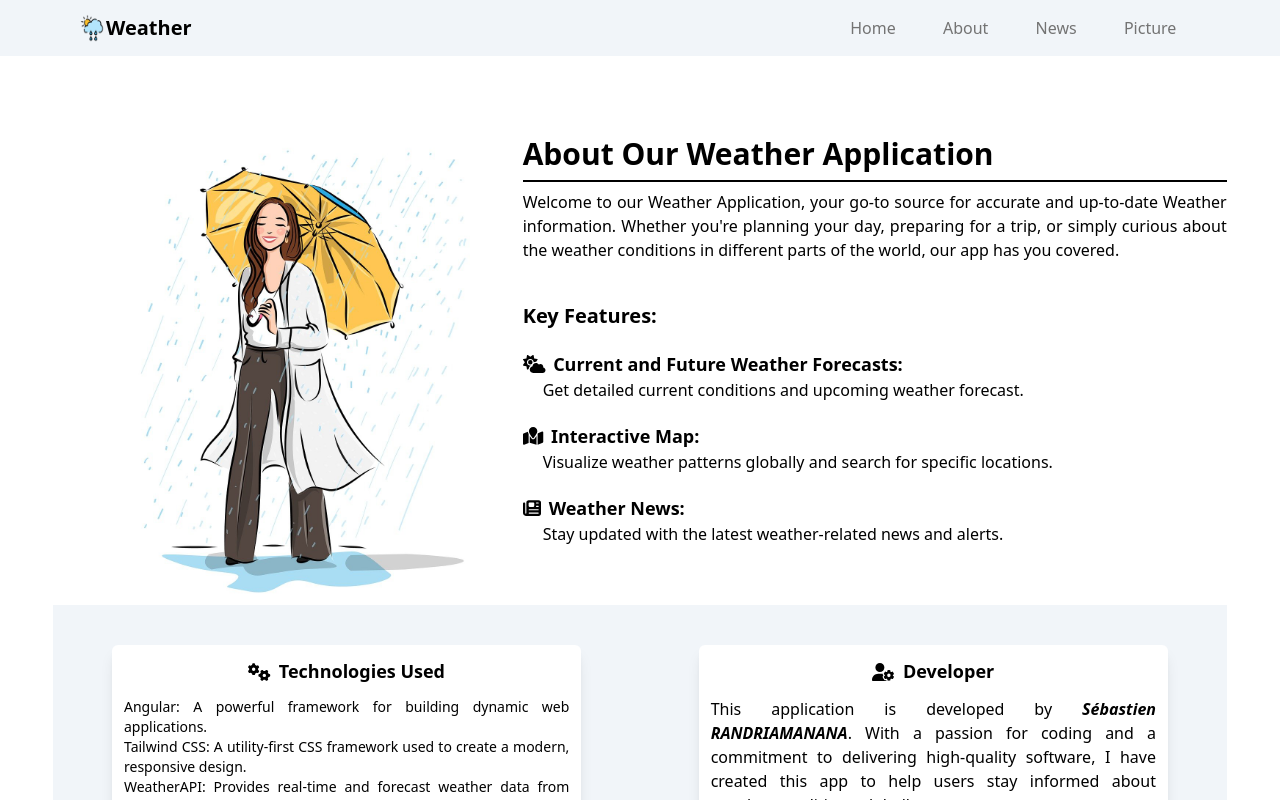
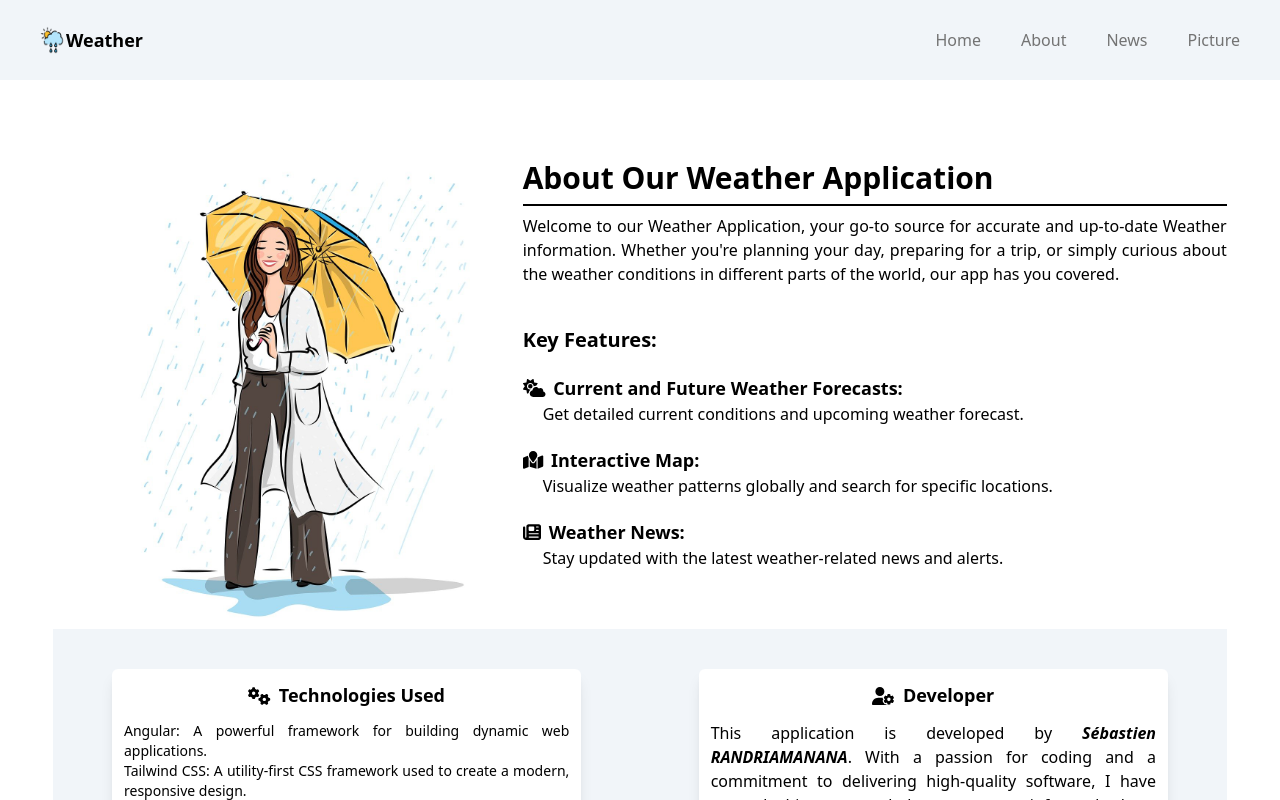
Before and after one commit to Ainasebastien56/Weather, an Angular app: page /about in a window 1280 px wide. Shown: the top 800 px of the page. Built offline with nearby package versions, Linux system fonts and the light colour scheme; what ngx-leaflet would draw is missing.

Commit message:
change navbar

```diff
--- a/src/app/home/home.component.ts
+++ b/src/app/home/home.component.ts
@@ -1,4 +1,4 @@
-import { Component, OnInit } from '@angular/core';
+import { Component, OnInit, Output, EventEmitter } from '@angular/core';
 import { faArrowAltCircleRight } from '@fortawesome/free-solid-svg-icons';
 import { WeatherService } from '../weather.service';
 
@@ -10,26 +10,28 @@ import { WeatherService } from '../weather.service';
 export class HomeComponent implements OnInit {
   city:string = 'Antananarivo';
   weather:any;
+  @Output() location = new EventEmitter<string>();
+
   faArrowAltCircleRight = faArrowAltCircleRight ;
+
 
   constructor(private weatherService : WeatherService ){}
 
   ngOnInit(): void {
-    this.getCurrentWeather(this.city)
+    this.getCurrentWeather(this.city);
 
   }
 
   getCurrentWeather(city:string){
     this.weatherService.getWeather(city).subscribe(
       data=>{
-        this.weather = data
-        console.log(this.weather);
-
+        this.weather = data;
       }
     )
   }
 
   onSearch(city: string){
+    this.location.emit(city);
       this.getCurrentWeather(city)
 
   }
--- a/src/app/main/main.component.html
+++ b/src/app/main/main.component.html
@@ -1,7 +1,7 @@
 <div class="md:overflow-x-hidden mb-0 pb-0">
   <app-navbar></app-navbar>
-  <app-home></app-home>
-  <app-weekly-forecast></app-weekly-forecast>
+  <app-home (location)="onLocation($event)"></app-home>
+  <app-weekly-forecast [city]="location"></app-weekly-forecast>
   <app-map></app-map>
   <app-footer></app-footer>
 </div>
--- a/src/app/main/main.component.ts
+++ b/src/app/main/main.component.ts
@@ -1,4 +1,4 @@
-import { Component } from '@angular/core';
+import { Component, Input } from '@angular/core';
 
 @Component({
   selector: 'app-main',
@@ -6,5 +6,10 @@ import { Component } from '@angular/core';
   styleUrls: ['./main.component.sass']
 })
 export class MainComponent {
+  location : string = 'Antananarivo';
+
+  onLocation(city:string){
+      this.location = city;
+  }
 
 }
--- a/src/app/navbar/navbar.component.html
+++ b/src/app/navbar/navbar.component.html
@@ -1,40 +1,29 @@
-<nav class=" hidden md:flex top-0 fixed w-full justify-between items-center px-20 py-3.5 font-sans bg-slate-100">
-    <div class="flex font-bold text-xl">
+<nav class=" bg-white lg:bg-slate-100">
+  <div class="container px-2 lg:px-10 mx-auto flex flex-col lg:flex-row justify-between items-start lg:items-center lg:py-5">
+    <div class="text-lg font-bold w-full lg:w-auto py-5 lg:py-0">
+        <a href="#" class="flex justify-center">
           <img src="assets/logo.png" alt="logo" class="w-6 mr-0.5">
           <span>Weather</span>
+        </a>
     </div>
-  <ul class="flex justify-end w-2/6 justify-around text-neutral-500">
-    <li  class="hover:scale-125 transition-all duration-300 ease-in-out"><a routerLink="/" class="hover:text-black ">Home</a></li>
-    <li (click)="onActive('/about')" class="hover:scale-125 transition-all duration-300 ease-in-out"><a routerLink="/about" class="hover:text-black transition-all ">About</a></li>
-    <li (click)="onActive('/news')" class="hover:scale-125 transition-all duration-300 ease-in-out"><a routerLink="/news" class="hover:text-black transition-all">News</a></li>
-    <li (click)="onActive('/picture')" class="hover:scale-125 transition-all duration-300 ease-in-out"><a routerLink="/picture" class="hover:text-black transition-all">Picture</a></li>
-  </ul>
-</nav>
-
-
-
-
-<nav class="bg-white border-gray-200 dark:bg-gray-900">
-    <div class="flex flex-wrap items-center justify-between max-w-screen-xl mx-auto p-4">
-        <div class="flex items-center md:order-2 space-x-1 md:space-x-2 rtl:space-x-reverse">
-            <button data-collapse-toggle="mega-menu" type="button" class="inline-flex items-center p-2 w-10 h-10 justify-center text-sm text-gray-500 rounded-lg md:hidden hover:bg-gray-100 focus:outline-none focus:ring-2 focus:ring-gray-200 dark:text-gray-400 dark:hover:bg-gray-700 dark:focus:ring-gray-600" aria-controls="mega-menu" aria-expanded="false">
-                <span class="sr-only">Open main menu</span>
-                <svg class="w-5 h-5" aria-hidden="true" xmlns="http://www.w3.org/2000/svg" fill="none" viewBox="0 0 17 14">
-                    <path stroke="currentColor" stroke-linecap="round" stroke-linejoin="round" stroke-width="2" d="M1 1h15M1 7h15M1 13h15"/>
-                </svg>
+    <div class="lg:hidden ">
+        <button (click)="toogleMenu()" class="tex-white focus:outline-none">
+          <fa-icon [icon]="faBars" size="2x"></fa-icon>
         </button>
     </div>
-        <div id="mega-menu" class="items-center justify-between hidden w-full md:flex md:w-auto md:order-1">
-            <ul class="flex flex-col mt-4 font-medium md:flex-row md:mt-0 md:space-x-8 rtl:space-x-reverse">
-                <li>
-                    <a routerLink="/home" class="block py-2 px-3 text-blue-600 border-b border-gray-100 hover:bg-gray-50 md:hover:bg-transparent md:border-0 md:hover:text-blue-600 md:p-0 dark:text-blue-500 md:dark:hover:text-blue-500 dark:hover:bg-gray-700 dark:hover:text-blue-500 md:dark:hover:bg-transparent dark:border-gray-700" aria-current="page">Home</a>
+    <div [ngClass]="{'block': isMenuOpen, 'hidden':!isMenuOpen}" class="w-full lg:flex lg:items-center lg:w-auto">
+        <ul class="lg:flex lg:space-x-10 lg:text-neutral-500">
+            <li class="lg:hover:text-black hover:bg-slate-200 transition-all duration-300 ease-in-out lg:hover:bg-transparent">
+                <a routerLink="/" class="block py-2 lg:inline-block lg:hover:scale-110 transition-all duration-200 ease-in-out ">Home</a>
             </li>
-
-                <li>
-                    <a routerLink="/news" class="block py-2 px-3 text-gray-900 border-b border-gray-100 hover:bg-gray-50 md:hover:bg-transparent md:border-0 md:hover:text-blue-600 md:p-0 dark:text-white md:dark:hover:text-blue-500 dark:hover:bg-gray-700 dark:hover:text-blue-500 md:dark:hover:bg-transparent dark:border-gray-700">News</a>
+            <li class="lg:hover:text-black hover:bg-slate-200 transition-all duration-300 ease-in-out lg:hover:bg-transparent">
+              <a routerLink="/about" class="block py-2 lg:inline-block lg:hover:scale-110 transition-all duration-200 ease-in-out">About</a>
           </li>
-                <li>
-                    <a routerLink="/picture" class="block py-2 px-3 text-gray-900 border-b border-gray-100 hover:bg-gray-50 md:hover:bg-transparent md:border-0 md:hover:text-blue-600 md:p-0 dark:text-white md:dark:hover:text-blue-500 dark:hover:bg-gray-700 dark:hover:text-blue-500 md:dark:hover:bg-transparent dark:border-gray-700">Picture</a>
+          <li class="lg:hover:text-black hover:bg-slate-200 transition-all duration-300 ease-in-out lg:hover:bg-transparent">
+            <a routerLink="/news" class="block py-2 lg:inline-block lg:hover:scale-110 transition-all duration-200 ease-in-out">News</a>
+        </li>
+        <li class="lg:hover:text-black hover:bg-slate-200 transition-all duration-300 ease-in-out lg:hover:bg-transparent">
+          <a routerLink="/picture" class="block py-2 lg:inline-block lg:hover:scale-110 transition-all duration-200 ease-in-out">Picture</a>
       </li>
         </ul>
     </div>
--- a/src/app/navbar/navbar.component.ts
+++ b/src/app/navbar/navbar.component.ts
@@ -1,4 +1,5 @@
 import { Component, OnInit } from '@angular/core';
+import { faBars } from '@fortawesome/free-solid-svg-icons';
 
 
 @Component({
@@ -8,7 +9,9 @@ import { Component, OnInit } from '@angular/core';
 })
 export class NavbarComponent implements OnInit {
 
-  active:string = "home"
+  faBars = faBars;
+  active:string = "home";
+  isMenuOpen:boolean = false;
 
 ngOnInit(): void {
   this.active = window.location.pathname;
@@ -18,4 +21,8 @@ onActive(page: string){
   localStorage.setItem('page', page);
 }
 
+toogleMenu(){
+  this.isMenuOpen = !this.isMenuOpen;
 }
+
+}
--- a/src/app/weekly-forecast/weekly-forecast.component.ts
+++ b/src/app/weekly-forecast/weekly-forecast.component.ts
@@ -1,4 +1,4 @@
-import { Component, OnInit} from '@angular/core';
+import { Component, Input, OnChanges, SimpleChanges} from '@angular/core';
 import { WeatherService } from '../weather.service';
 
 @Component({
@@ -6,15 +6,14 @@ import { WeatherService } from '../weather.service';
   templateUrl: './weekly-forecast.component.html',
   styleUrls: ['./weekly-forecast.component.sass']
 })
-export class WeeklyForecastComponent implements OnInit {
+export class WeeklyForecastComponent implements OnChanges {
   weeklyForecast : any[] = [];
-  city : string ='Antananarivo'
+  @Input() city! : string;
+
   constructor(private weatherService : WeatherService ){}
 
-  ngOnInit(): void {
+  ngOnChanges(city: SimpleChanges): void {
     this.getWeeklyForecast()
-
-
   }
 
   getWeeklyForecast(){
```
Lines whose indentation alone changed are shown as unchanged.
